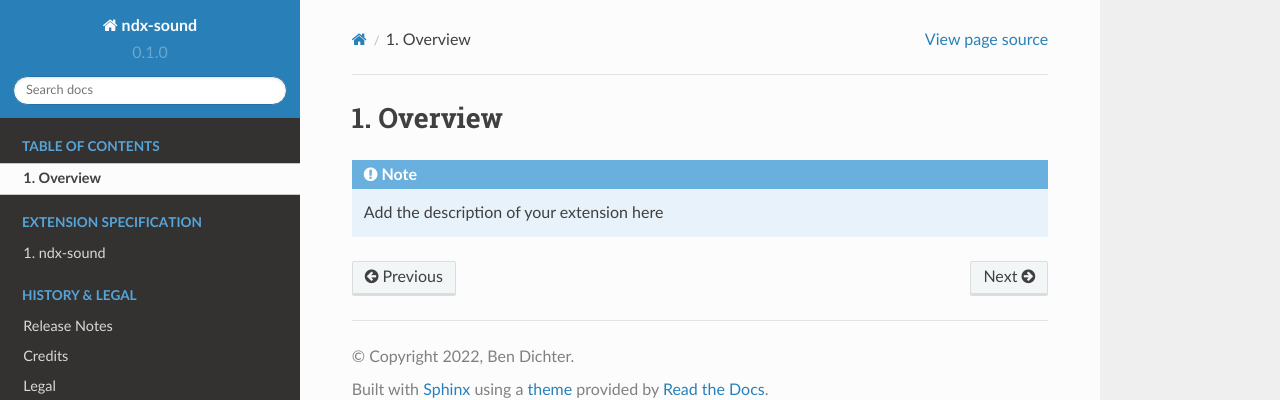
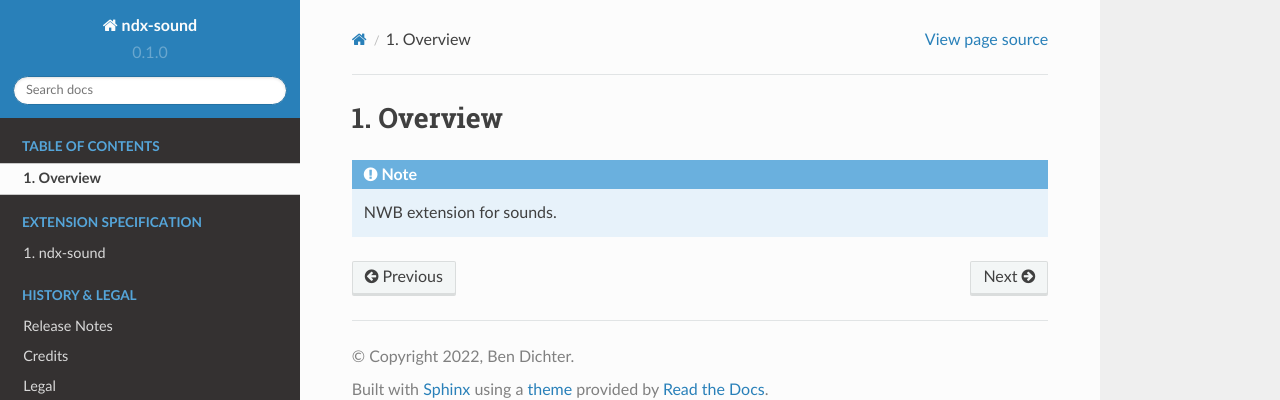
Before and after one commit to catalystneuro/ndx-sound, a Sphinx documentation site: the page built from docs/source/description.rst, in a window 1280 px wide. Shown: the top 400 px of the page. Built offline with Sphinx 7.4.7 and the Read the Docs theme 2.0.0, drawn with Linux system fonts in a browser that asks for light colours.

Commit message:
documentations description

```diff
--- a/docs/source/description.rst
+++ b/docs/source/description.rst
@@ -2,4 +2,4 @@ Overview
 ========
 
 .. note::
-    Add the description of your extension here
+    NWB extension for sounds.
```
Also changed, not shown: README.md (+1 -1 lines).
